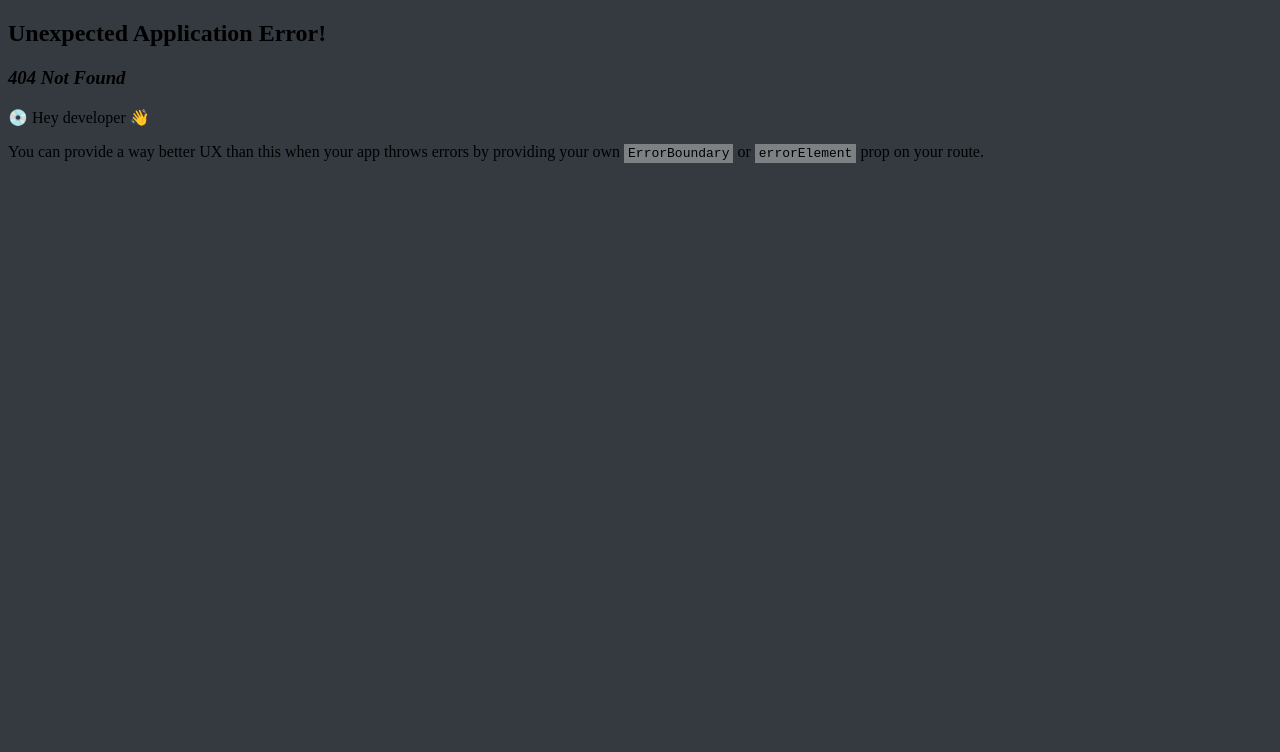
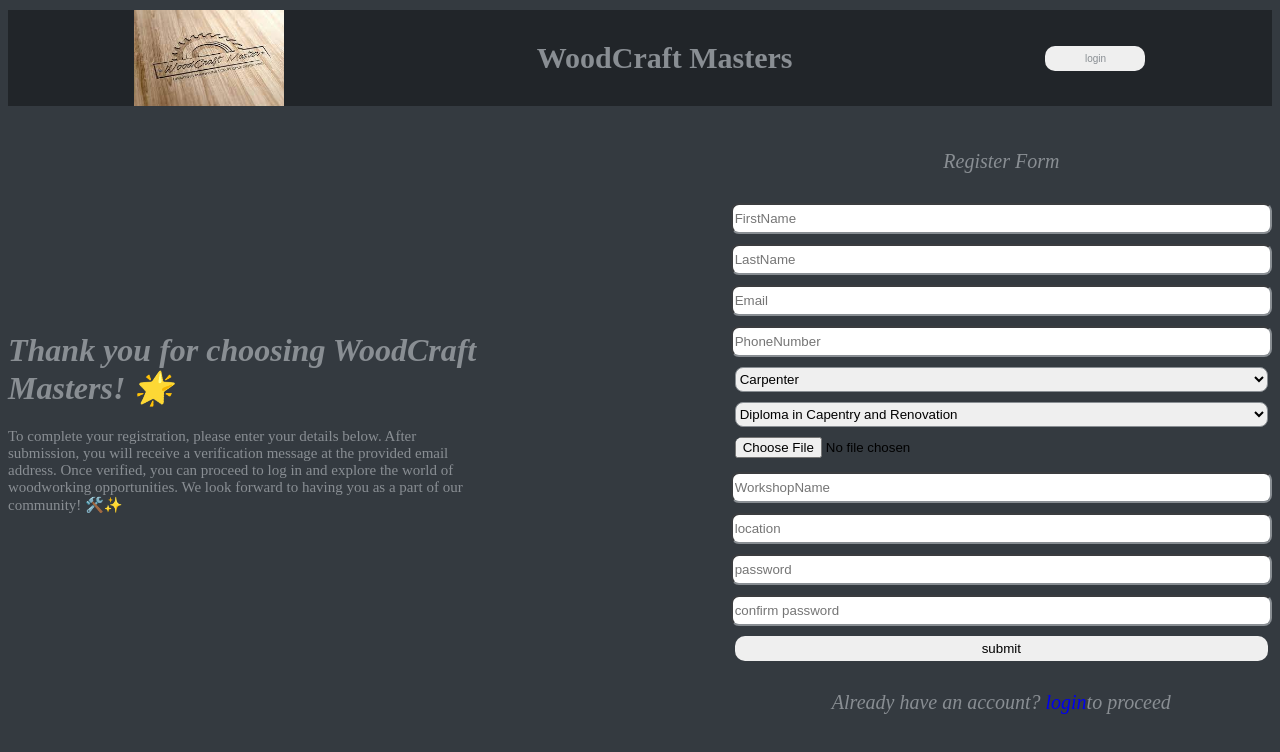
Before and after one commit to Ndigithe-john/CarpentryConnect, a React (Create React App) app in the folder frontend/: page /signup in a window 1280 px wide. Before the commit this address had no page. Shown: the top 752 px of the page. Built offline with nearby package versions, Linux system fonts and the light colour scheme.

Commit message:
added the link to the pages navigation

```diff
--- a/frontend/src/App.js
+++ b/frontend/src/App.js
@@ -14,7 +14,7 @@ function App() {
       element: <LoginPage />,
     },
     {
-      path: "/register",
+      path: "/signup",
       element: <RegisterPage />,
     },
   ]);
--- a/frontend/src/pages/LandingPage.js
+++ b/frontend/src/pages/LandingPage.js
@@ -1,3 +1,4 @@
+import { Link } from "react-router-dom";
 import logo from "../assets/logo.jpg";
 import backgroundImg from "../assets/background.jpg";
 import "./pages.css";
@@ -9,8 +10,13 @@ const LandingPage = () => {
         <img src={logo} alt="logo" />
         <h5>WoodCraft Masters</h5>
         <div className="landing_buttons">
-          <button className="landing_button">login</button>
-          <button className="landing_button">signup</button>
+          <Link to="/login">
+            <button className="landing_button">login</button>
+          </Link>
+          <Link to="/signup">
+            {" "}
+            <button className="landing_button">signup</button>
+          </Link>
         </div>
       </div>
       <p className="landing_about">
--- a/frontend/src/pages/LoginPage.js
+++ b/frontend/src/pages/LoginPage.js
@@ -1,4 +1,5 @@
 import logo from "../assets/logo.jpg";
+import { Link } from "react-router-dom";
 const LoginPage = () => {
   return (
     <div>
@@ -6,7 +7,9 @@ const LoginPage = () => {
         <img src={logo} alt="logo" />
         <h5>WoodCraft Masters</h5>
         <div className="landing_buttons">
-          <button className="landing_button">signup</button>
+          <Link to="/signup">
+            <button className="landing_button">signup</button>
+          </Link>
         </div>
       </div>
       <div className="register_display">
@@ -26,7 +29,14 @@ const LoginPage = () => {
           <input placeholder="Email" />
           <input placeholder="Password" />
           <button>submit</button>
-          <p>Don't have an account? signup</p>
+
+          <p>
+            Don't have an account?
+            <Link to="/signup" style={{ textDecoration: "none" }}>
+              {" "}
+              signup{" "}
+            </Link>
+          </p>
         </form>
       </div>
     </div>
--- a/frontend/src/pages/RegisterPage.js
+++ b/frontend/src/pages/RegisterPage.js
@@ -1,4 +1,5 @@
 import logo from "../assets/logo.jpg";
+import { Link } from "react-router-dom";
 import "./pages.css";
 const RegisterPage = () => {
   return (
@@ -7,7 +8,9 @@ const RegisterPage = () => {
         <img src={logo} alt="logo" />
         <h5>WoodCraft Masters</h5>
         <div className="landing_buttons">
-          <button className="landing_button">login</button>
+          <Link to="/login">
+            <button className="landing_button">login</button>
+          </Link>
         </div>
       </div>
       <div className="register_display">
@@ -43,7 +46,13 @@ const RegisterPage = () => {
           <input placeholder="password" />
           <input placeholder="confirm password" />
           <button>submit</button>
-          <p>Already have an account? login to proceed</p>
+          <p>
+            Already have an account?{" "}
+            <Link to="/login" style={{ textDecoration: "none" }}>
+              login
+            </Link>
+            to proceed
+          </p>
         </form>
       </div>
     </div>
```
